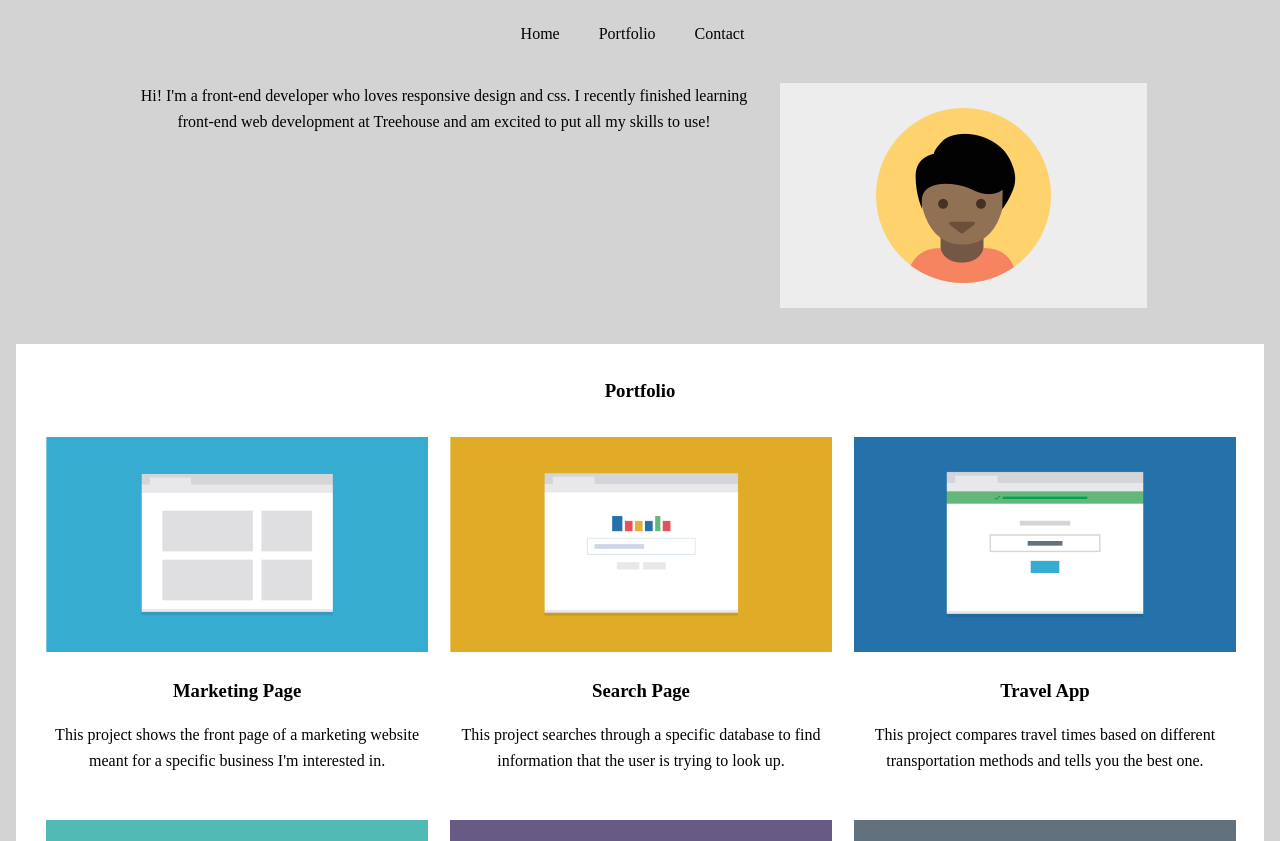
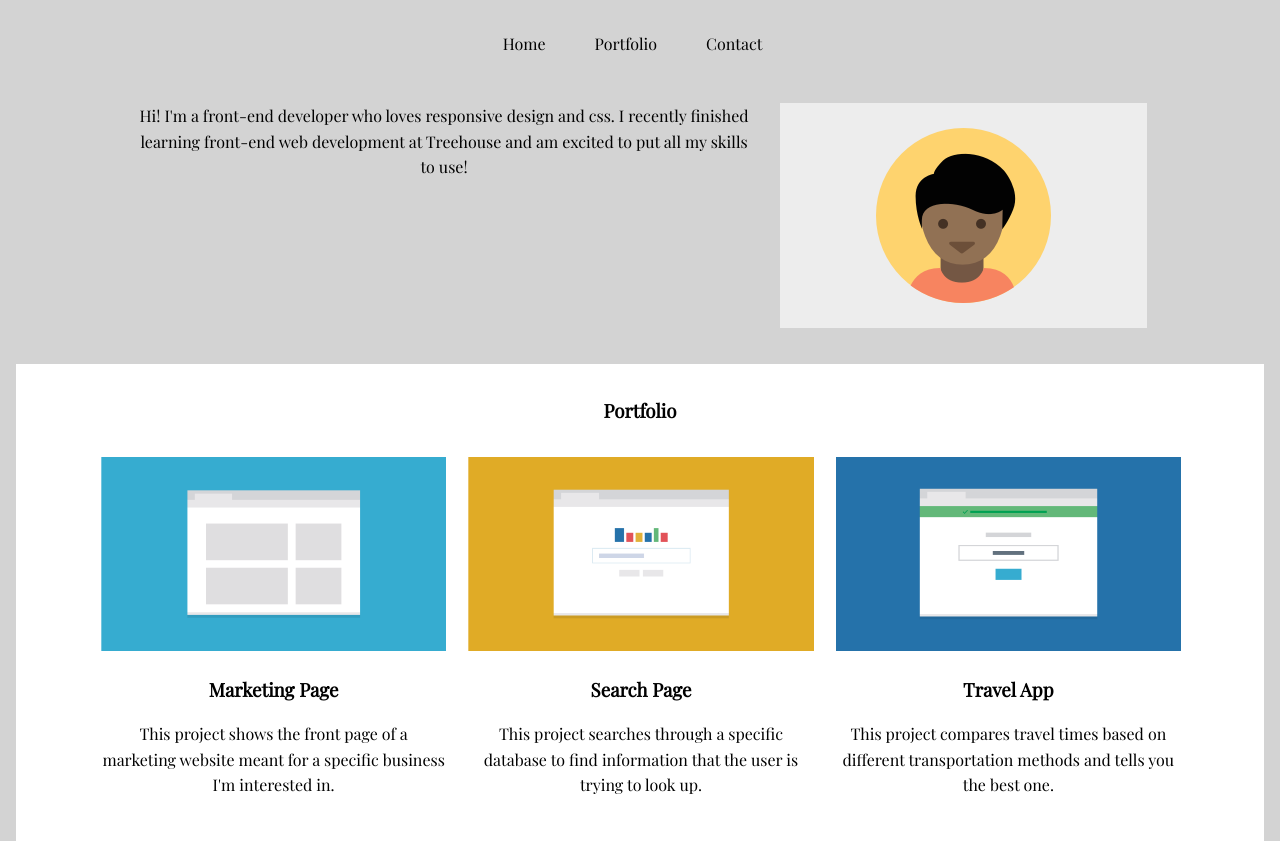
Before and after one commit to chrislee-webdev/TechDegree-Unit-2, a plain HTML site: page index.html in a window 1280 px wide. Shown: the part 69-910 px from the top of the page. Drawn offline with nearby package versions, Linux system fonts and the light colour scheme.

Commit message:
Working on resizing issues between 320px and 768px
Working on resizing issues from 320px to 768px. Added google fonts.

```diff
--- a/css/style.css
+++ b/css/style.css
@@ -5,6 +5,7 @@
 body{
     line-height:1.6em;
     background-color:rgb(211,211,211);
+    font-family: 'Playfair Display', serif;
 }
 
 .main-header{
@@ -45,13 +46,11 @@ ul{
     margin:5px auto;
 }
 
-.main-nav a{
-    padding:15px 10px;
-}
-
 a{
     color:black;
     text-decoration:none;
+    display:block;
+    padding:10px 15px;
 }
 
 .name,
@@ -61,7 +60,7 @@ a{
     }
 
 .bottom{
-    width:100%
+    width:100%;
     margin:0 auto;
     text-align:center;
     border-bottom:solid .5px black;
@@ -93,6 +92,14 @@ span{
         background-color:rgb(211,211,211);
     }
 
+    .col{
+        display:inline-block;
+        width:50%;
+        margin-right:-2px;
+        padding-left:15px;
+    }
+
+
     .intro{
         float:left;
     }
@@ -100,13 +107,6 @@ span{
     .profile-image{
         float:right;
         padding-left:25px;
-    }
-
-    .col{
-        display:inline-block;
-        width:50%;
-        margin-right:-2px;
-        padding-left:15px;
     }
 
     #footer-name{
@@ -119,16 +119,15 @@ span{
 
 }
 
-@media (min-width:1024px) {
+@media (min-width: 1024px) {
 
     .col{
         display:inline-block;
-        width:33%;
+        width:30%;
         margin-right:-2px;
         padding:15px 10px;
     }
 }
-
 
 
 
--- a/index.html
+++ b/index.html
@@ -5,6 +5,7 @@
 
         <head>
             <title>Mobile-First Responsive Layout</title>
+            <link href="https://fonts.googleapis.com/css?family=Playfair+Display&display=swap" rel="stylesheet">
             <link rel="stylesheet" href="css/normalize.css">
             <link rel="stylesheet" href="css/style.css">
         </head>
@@ -28,7 +29,7 @@
         </header>
 
         <div class="container clearfix">
-        <div class="main-content clearfix">
+        <div class="main-content">
 
 
             <h3>Portfolio</h3>
```
